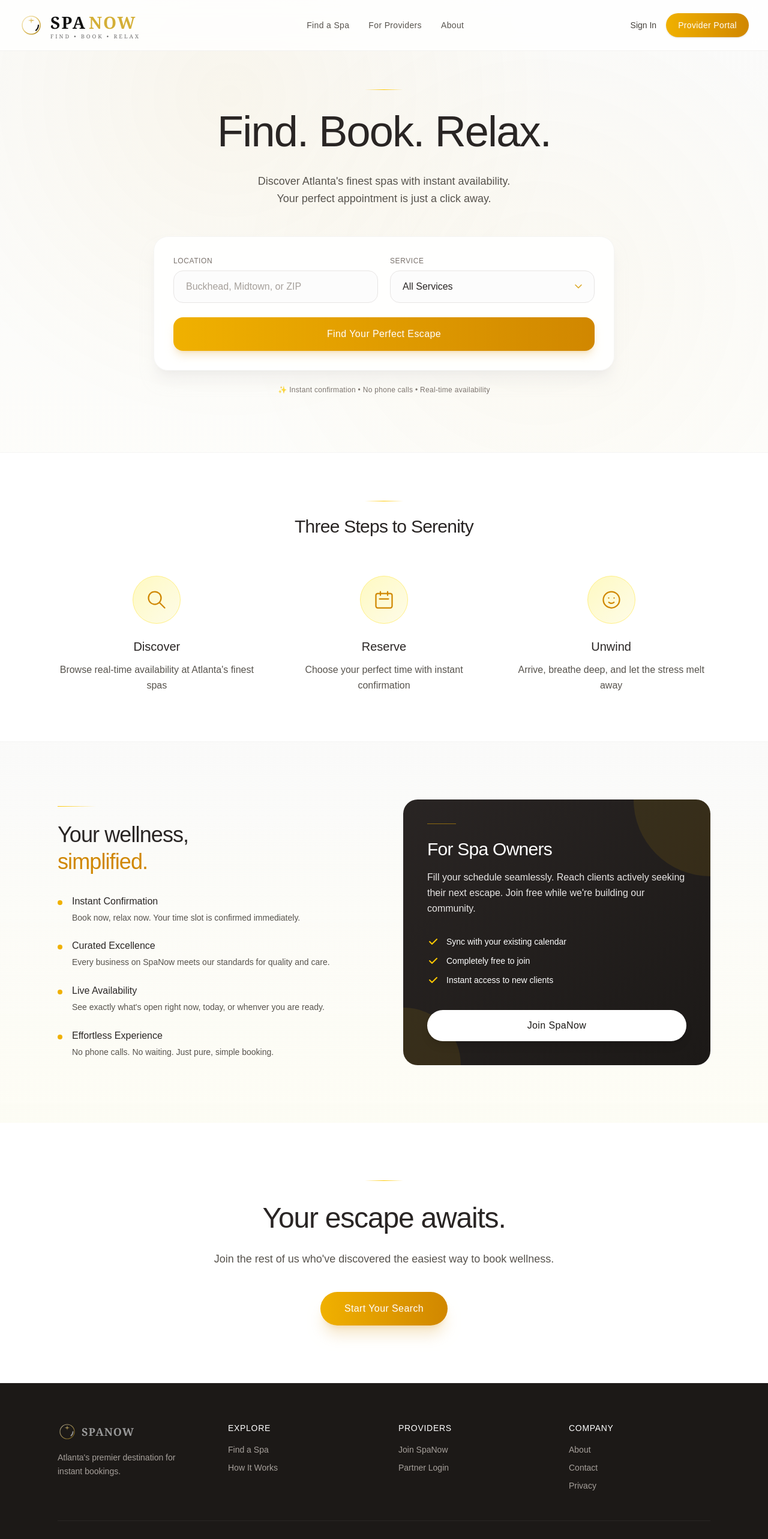
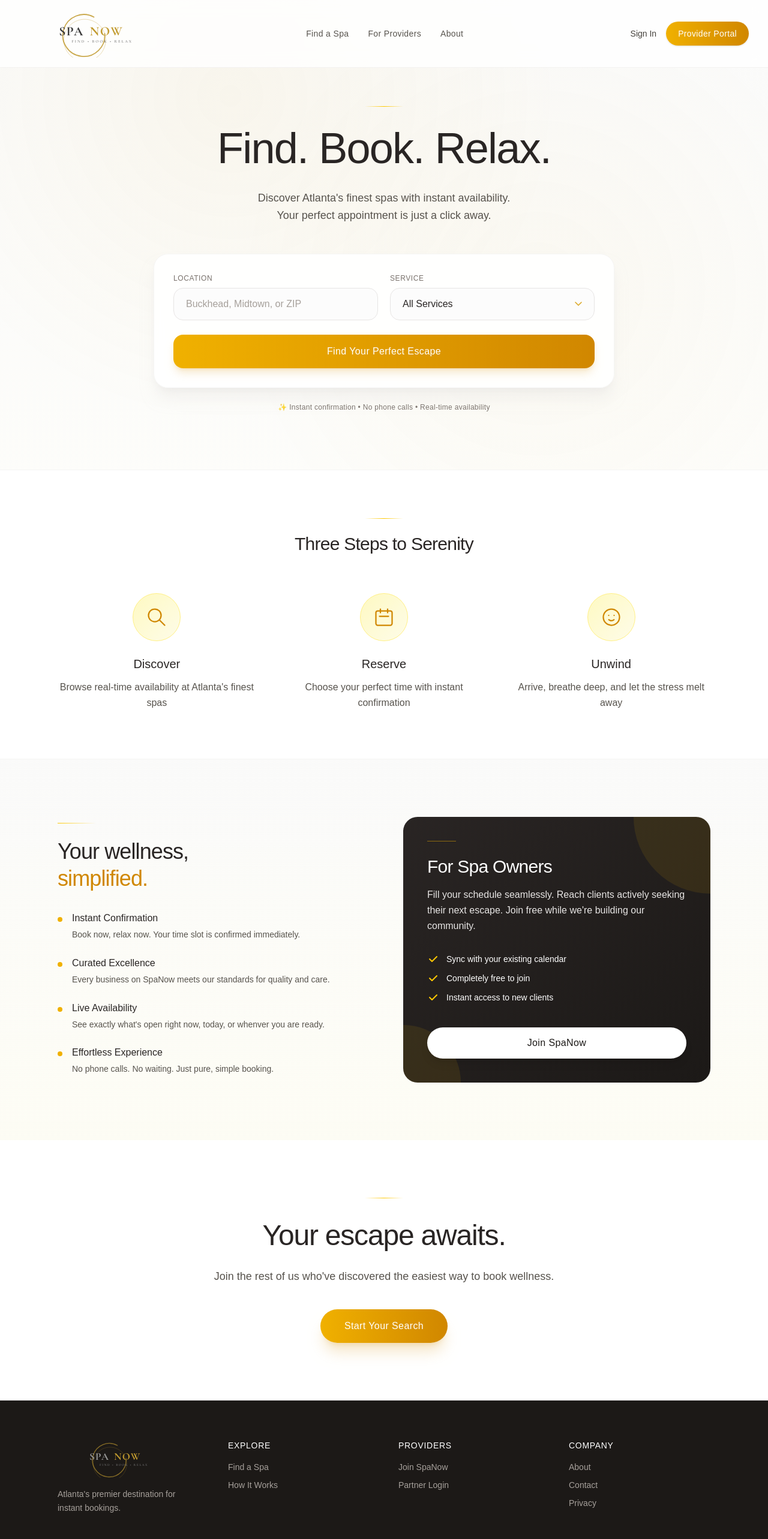
Before and after one commit to KPAINE89/spa-now, a Next.js app: page / in a window 1280 px wide. Shown: the top 2566 px of the page at 60% size. Built offline with nearby package versions, Linux system fonts and the light colour scheme.

Commit message:
updated logo to new design

```diff
--- a/app/page.tsx
+++ b/app/page.tsx
@@ -20,32 +20,24 @@
       {/* Header */}
       <header className="relative bg-white/80 backdrop-blur-md border-b border-stone-200/50 sticky top-0 z-50">
         <div className="max-w-7xl mx-auto px-4 sm:px-6 lg:px-8 py-4 flex justify-between items-center">
-          <div className="flex items-center space-x-3">
-            <svg width="40" height="40" viewBox="0 0 60 60" fill="none" xmlns="http://www.w3.org/2000/svg">
+          <a href="/" className="flex items-center">
+            <svg width="200" height="80" viewBox="0 0 700 320" fill="none" xmlns="http://www.w3.org/2000/svg">
               <defs>
-                <linearGradient id="champagneGold" x1="0" y1="0" x2="1" y2="1">
-                  <stop offset="0" stopColor="#F6EBCB"/>
-                  <stop offset="0.45" stopColor="#E6CC7A"/>
-                  <stop offset="0.8" stopColor="#C19A2E"/>
-                  <stop offset="1" stopColor="#8A6A12"/>
-                </linearGradient>
+                <style>
+                  @import url('https://fonts.googleapis.com/css2?family=Cormorant+Garamond:wght@600;700&display=swap');
+                </style>
               </defs>
-              <circle cx="30" cy="30" r="22.5" stroke="url(#champagneGold)" strokeWidth="2.2" fill="none"/>
-              <path d="M48 30a18 18 0 0 1-6 13" stroke="#111111" strokeWidth="3.2" strokeLinecap="round"/>
-              <path d="M30 10l1.2 6.2L38 18l-6.8 1.8L30 26l-1.2-6.2L22 18l6.8-1.8L30 10z" fill="url(#champagneGold)" opacity="0.95"/>
+              <path d="M 520 160 A 140 140 0 1 1 519.9 159.7" fill="none" stroke="#C19A2E" strokeWidth="3" strokeLinecap="round" opacity="0.45"/>
+              <path d="M 520 160 A 140 140 0 1 1 448 50" fill="none" stroke="#C19A2E" strokeWidth="7" strokeLinecap="round" opacity="0.85"/>
+              <text x="215" y="170" fontFamily="'Cormorant Garamond', serif" fontSize="86" fontWeight="700" letterSpacing="6" fill="#3A3A3A">SPA</text>
+              <text x="420" y="170" fontFamily="'Cormorant Garamond', serif" fontSize="86" fontWeight="700" letterSpacing="6" fill="#C19A2E">NOW</text>
+              <text x="300" y="220" fontFamily="'Cormorant Garamond', serif" fontSize="26" fontWeight="600" letterSpacing="8" fill="#7A7A7A">FIND • BOOK • RELAX</text>
             </svg>
-            <div className="flex flex-col">
-              <div className="flex items-baseline space-x-1">
-                <span style={{fontFamily: 'Georgia, serif', fontSize: '28px', fontWeight: '700', color: '#111111', letterSpacing: '2px'}}>SPA</span>
-                <span style={{fontFamily: 'Georgia, serif', fontSize: '28px', fontWeight: '700', color: '#D4AF37', letterSpacing: '2px'}}>NOW</span>
-              </div>
-              <span style={{fontFamily: 'Georgia, serif', fontSize: '9px', fontWeight: '300', color: '#6B6B6B', letterSpacing: '3px', marginTop: '-4px'}}>FIND • BOOK • RELAX</span>
-            </div>
-          </div>
+          </a>
           <nav className="hidden md:flex space-x-8 text-sm">
             <a href="#" className="text-stone-600 hover:text-yellow-600 transition font-light tracking-wide">Find a Spa</a>
             <a href="#" className="text-stone-600 hover:text-yellow-600 transition font-light tracking-wide">For Providers</a>
-            <a href="#" className="text-stone-600 hover:text-yellow-600 transition font-light tracking-wide">About</a>
+            <a href="/about" className="text-stone-600 hover:text-yellow-600 transition font-light tracking-wide">About</a>
           </nav>
           <div className="flex items-center space-x-4">
             <button className="text-stone-700 hover:text-yellow-600 font-light text-sm transition">Sign In</button>
@@ -292,21 +284,19 @@
         <div className="max-w-6xl mx-auto px-4 sm:px-6 lg:px-8">
           <div className="grid md:grid-cols-4 gap-12 mb-12">
             <div>
-              <div className="mb-4 flex items-center space-x-2">
-                <svg width="32" height="32" viewBox="0 0 60 60" fill="none" xmlns="http://www.w3.org/2000/svg">
+              <div className="mb-4">
+                <svg width="160" height="64" viewBox="0 0 700 320" fill="none" xmlns="http://www.w3.org/2000/svg">
                   <defs>
-                    <linearGradient id="champagneGoldFooter" x1="0" y1="0" x2="1" y2="1">
-                      <stop offset="0" stopColor="#F6EBCB"/>
-                      <stop offset="0.45" stopColor="#E6CC7A"/>
-                      <stop offset="0.8" stopColor="#C19A2E"/>
-                      <stop offset="1" stopColor="#8A6A12"/>
-                    </linearGradient>
+                    <style>
+                      @import url('https://fonts.googleapis.com/css2?family=Cormorant+Garamond:wght@600;700&display=swap');
+                    </style>
                   </defs>
-                  <circle cx="30" cy="30" r="22.5" stroke="url(#champagneGoldFooter)" strokeWidth="2.2" fill="none" opacity="0.6"/>
-                  <path d="M48 30a18 18 0 0 1-6 13" stroke="#999999" strokeWidth="3.2" strokeLinecap="round"/>
-                  <path d="M30 10l1.2 6.2L38 18l-6.8 1.8L30 26l-1.2-6.2L22 18l6.8-1.8L30 10z" fill="url(#champagneGoldFooter)" opacity="0.7"/>
+                  <path d="M 520 160 A 140 140 0 1 1 519.9 159.7" fill="none" stroke="#C19A2E" strokeWidth="3" strokeLinecap="round" opacity="0.35"/>
+                  <path d="M 520 160 A 140 140 0 1 1 448 50" fill="none" stroke="#C19A2E" strokeWidth="7" strokeLinecap="round" opacity="0.65"/>
+                  <text x="215" y="170" fontFamily="'Cormorant Garamond', serif" fontSize="86" fontWeight="700" letterSpacing="6" fill="#999999">SPA</text>
+                  <text x="420" y="170" fontFamily="'Cormorant Garamond', serif" fontSize="86" fontWeight="700" letterSpacing="6" fill="#C19A2E">NOW</text>
+                  <text x="300" y="220" fontFamily="'Cormorant Garamond', serif" fontSize="26" fontWeight="600" letterSpacing="8" fill="#7A7A7A">FIND • BOOK • RELAX</text>
                 </svg>
-                <span style={{fontFamily: 'Georgia, serif', fontSize: '18px', fontWeight: '700', color: '#999999', letterSpacing: '1px'}}>SPANOW</span>
               </div>
               <p className="text-sm font-light text-stone-400 leading-relaxed">
                 Atlanta's premier destination for instant bookings.
@@ -316,25 +306,25 @@
             <div>
               <h5 className="font-light mb-4 text-white text-sm tracking-wider uppercase">Explore</h5>
               <ul className="space-y-2.5 text-sm font-light">
-                <li><a href="#" className="text-stone-400 hover:text-yellow-400 transition">Find a Spa</a></li>
-                <li><a href="#" className="text-stone-400 hover:text-yellow-400 transition">How It Works</a></li>
+                <li><a href="/" className="text-stone-400 hover:text-yellow-400 transition">Find a Spa</a></li>
+                <li><a href="/" className="text-stone-400 hover:text-yellow-400 transition">How It Works</a></li>
               </ul>
             </div>
 
             <div>
               <h5 className="font-light mb-4 text-white text-sm tracking-wider uppercase">Providers</h5>
               <ul className="space-y-2.5 text-sm font-light">
-                <li><a href="#" className="text-stone-400 hover:text-yellow-400 transition">Join SpaNow</a></li>
-                <li><a href="#" className="text-stone-400 hover:text-yellow-400 transition">Partner Login</a></li>
+                <li><a href="/providers" className="text-stone-400 hover:text-yellow-400 transition">Join SpaNow</a></li>
+                <li><a href="/providers" className="text-stone-400 hover:text-yellow-400 transition">Partner Login</a></li>
               </ul>
             </div>
 
             <div>
               <h5 className="font-light mb-4 text-white text-sm tracking-wider uppercase">Company</h5>
               <ul className="space-y-2.5 text-sm font-light">
-                <li><a href="#" className="text-stone-400 hover:text-yellow-400 transition">About</a></li>
-                <li><a href="#" className="text-stone-400 hover:text-yellow-400 transition">Contact</a></li>
-                <li><a href="#" className="text-stone-400 hover:text-yellow-400 transition">Privacy</a></li>
+                <li><a href="/about" className="text-stone-400 hover:text-yellow-400 transition">About</a></li>
+                <li><a href="/contact" className="text-stone-400 hover:text-yellow-400 transition">Contact</a></li>
+                <li><a href="/privacy" className="text-stone-400 hover:text-yellow-400 transition">Privacy</a></li>
               </ul>
             </div>
           </div>
```
